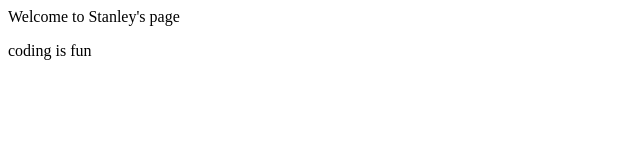
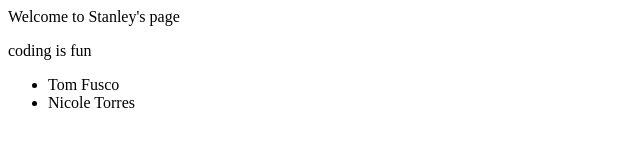
Before and after one commit to stanmanga79/hello-world-06222023, a plain HTML site: page index.html in a window 1280 px wide. Shown: the whole page, without its empty margins (0-640 px from the left). Drawn offline with Linux system fonts and the light colour scheme.

Commit message:
Added Students to homepage v1.0

```diff
--- a/index.html
+++ b/index.html
@@ -8,6 +8,10 @@
 <body>
     <p>Welcome to Stanley's page</p>
     <p>coding is fun</p>
+    <ul>
+        <li>Tom Fusco</li>
+        <li>Nicole Torres</li>
+    </ul>
 </body>
 
 </html>
```
